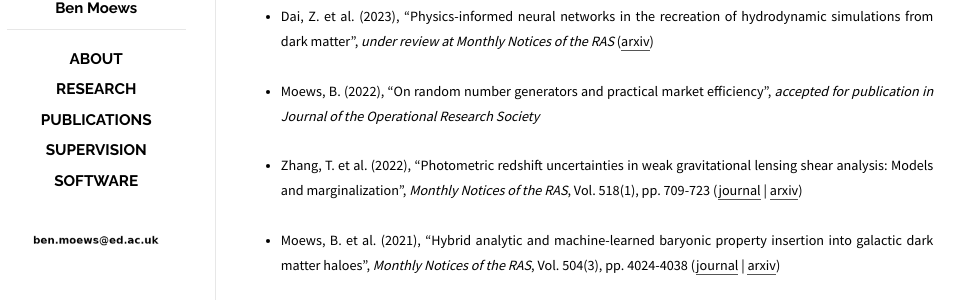
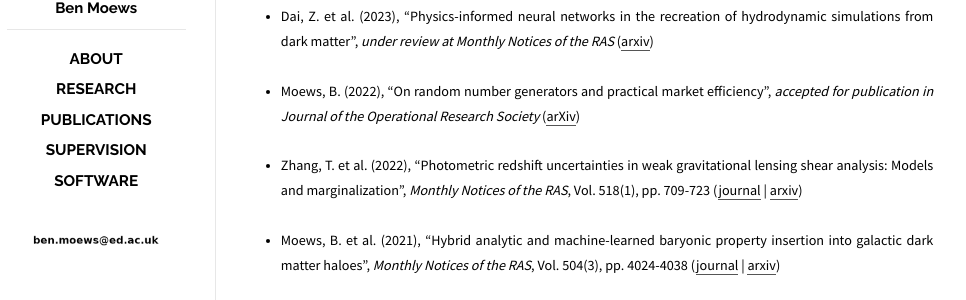
Before and after one commit to moews/moews.github.io, a Jekyll site: the page built from _posts/2017-03-25-publications.md, in a window 1280 px wide. Shown: the part 191-491 px from the top of the page, without its empty margins (143-1109 px from the left). Built offline with Jekyll 4.4.1, drawn with Linux system fonts in a browser that asks for light colours.

Commit message:
Update 2017-03-25-publications.md

```diff
--- a/_posts/2017-03-25-publications.md
+++ b/_posts/2017-03-25-publications.md
@@ -12,7 +12,7 @@
 
 * <small>Dai, Z. et al. (2023), "Physics-informed neural networks in the recreation of hydrodynamic simulations from dark matter", _under review at Monthly Notices of the RAS_ ([arxiv](https://arxiv.org/abs/2303.14090))</small>
 
-* <small>Moews, B. (2022), "On random number generators and practical market efficiency", _accepted for publication in Journal of the Operational Research Society_</small>
+* <small>Moews, B. (2022), "On random number generators and practical market efficiency", _accepted for publication in Journal of the Operational Research Society_ ([arXiv](https://arxiv.org/abs/2305.17419))</small>
 
 * <small>Zhang, T. et al. (2022), "Photometric redshift uncertainties in weak gravitational lensing shear analysis: Models and marginalization", _Monthly Notices of the RAS_, Vol. 518(1), pp. 709-723 ([journal](https://doi.org/10.1093/mnras/stac3090) | [arxiv](https://arxiv.org/abs/2206.10169))</small>
 
```
